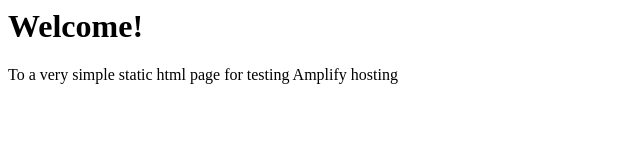
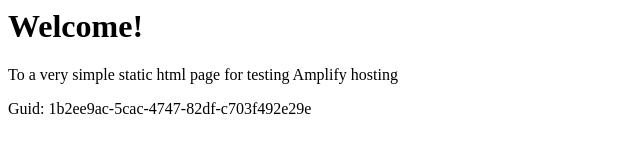
Before and after one commit to aws-aemilia-hkg/Github-PR-Commit-Integration-Test-DoNotTouch-v1-prod-ap-east-1, a website: page src/index.html in a window 1280 px wide. Shown: the whole page, without its empty margins (0-640 px from the left). Drawn offline with Linux system fonts and the light colour scheme.

Commit message:
commit from integ tests

```diff
--- a/src/index.html
+++ b/src/index.html
@@ -1,3 +1,5 @@
+
+
 <html lang="en">
 
 <head>
@@ -10,6 +12,6 @@
 <body>
     <h1>Welcome!</h1>
     <p>To a very simple static html page for testing Amplify hosting</p>
-</body>
+    <p>Guid: 1b2ee9ac-5cac-4747-82df-c703f492e29e</p></body>
 
 </html>
```
